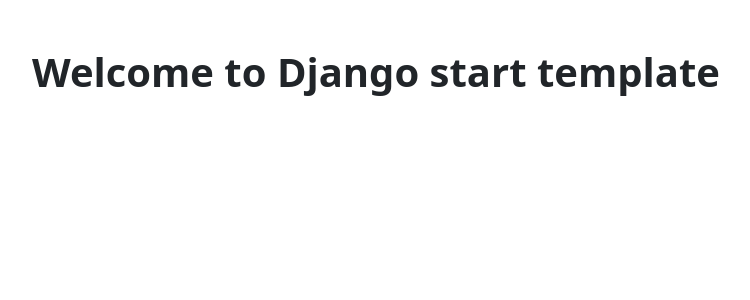
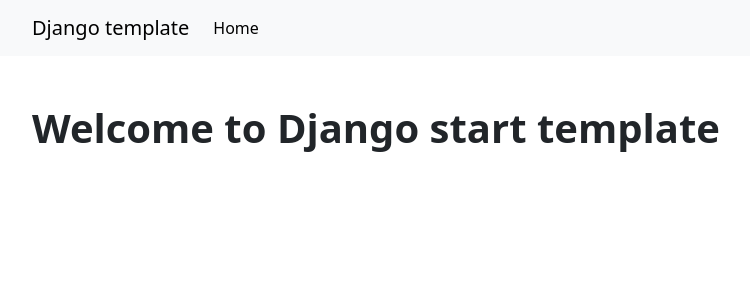
Before and after one commit to johnnynenha/django-start-template, a Django app: page / in a window 1280 px wide. Shown: the top 300 px of the page, without its empty margins (50-800 px from the left). Run offline with Django 5.2, Linux system fonts and the light colour scheme; some libraries are stand-ins or nearby versions.

Commit message:
Pridanie Navbar

```diff
--- a/templates/base.html
+++ b/templates/base.html
@@ -15,6 +15,7 @@
 
     </head>
     <body>
+        {% include "includes/navbar.html" %}
 
         {% block layout %}
         {% endblock layout %}
--- /dev/null
+++ b/templates/includes/navbar.html
@@ -0,0 +1,23 @@
+{% load i18n %}
+
+<nav class="navbar navbar-expand-lg bg-body-tertiary">
+    <div class="container">
+        <a class="navbar-brand" href="{% url "home" %}">Django template</a>
+        <button class="navbar-toggler"
+                type="button"
+                data-bs-toggle="collapse"
+                data-bs-target="#navbarNav"
+                aria-controls="navbarNav"
+                aria-expanded="false"
+                aria-label="Toggle navigation">
+            <span class="navbar-toggler-icon"></span>
+        </button>
+        <div class="collapse navbar-collapse" id="navbarNav">
+            <ul class="navbar-nav">
+                <li class="nav-item">
+                    <a class="nav-link active" aria-current="page" href="{% url "home" %}">{% trans "Home" %}</a>
+                </li>
+            </ul>
+        </div>
+    </div>
+</nav>
```
